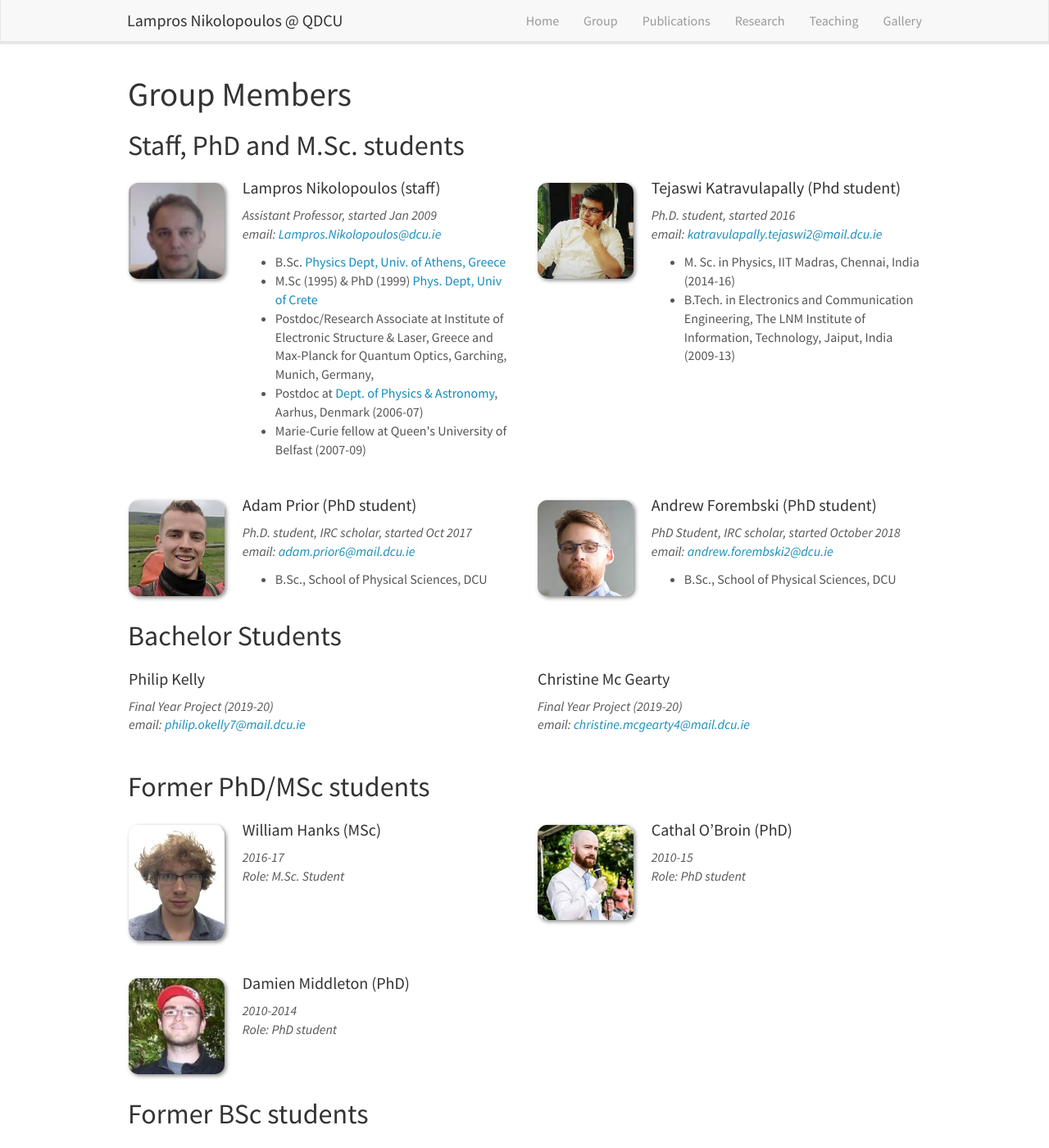
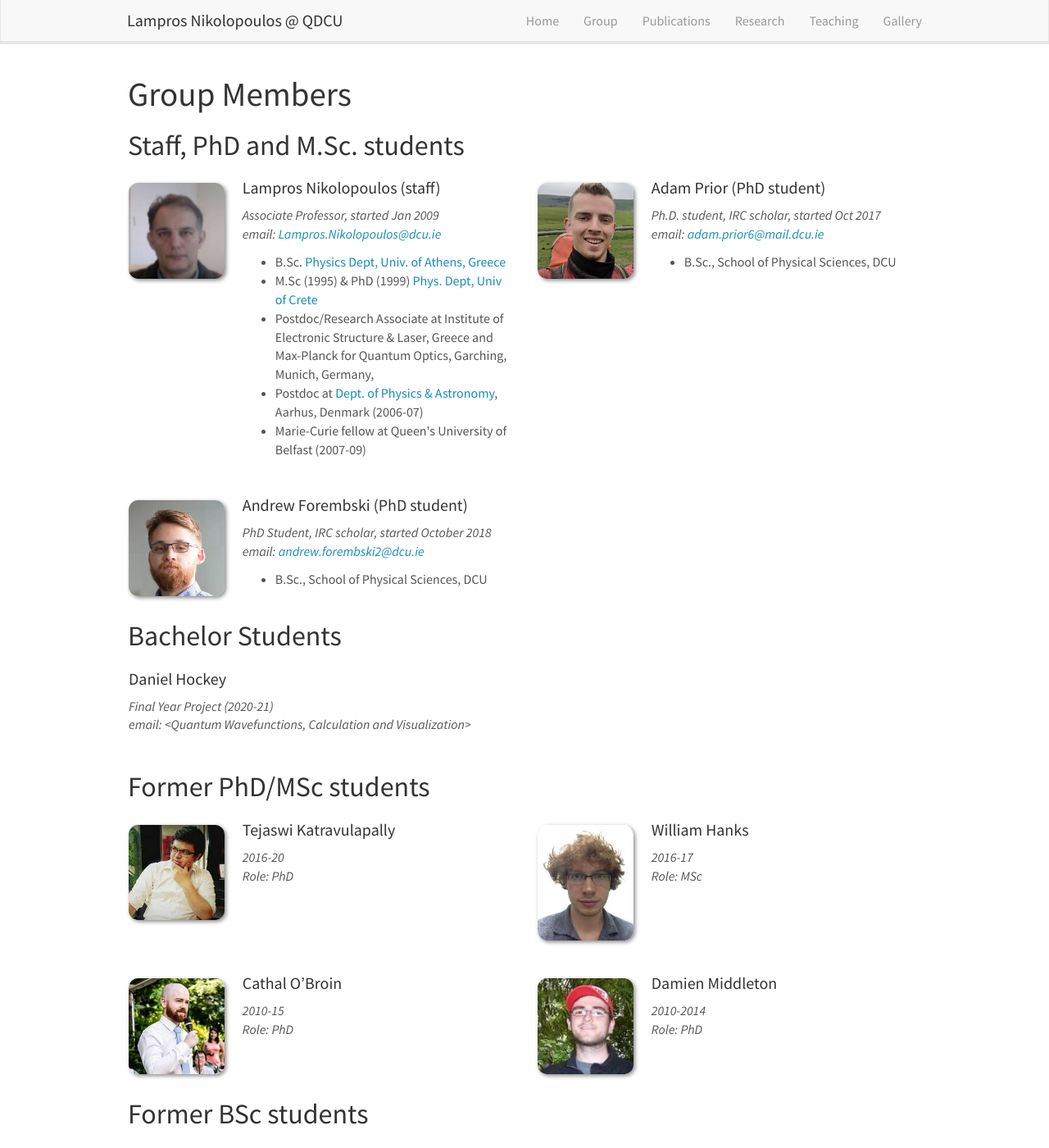
Before and after one commit to lnikolopoulos/lnikolopoulos.github.io, a Jekyll site: the page built from _pages/team.md, in a window 1280 px wide and 1400 px high. Shown: the whole window at 82% size. Built offline with Jekyll 4.4.1, drawn with Linux system fonts in a browser that asks for light colours; nearby versions of some CDN libraries; some of the changed text lies outside the part shown.

Commit message:
First update for 2021, team-members, updated teaching notes

```diff
--- a/_data/alumni_bsc.yml
+++ b/_data/alumni_bsc.yml
@@ -1,3 +1,18 @@
+- name: Philip Kelly (2020)
+  photo: rock.jpg
+  info: Final Year Project (2019-20)
+  email: philip.okelly7@mail.dcu.ie
+  number_educ: 0
+  education1:
+
+- name: Christine Mc Gearty (2020)
+  photo: rock.jpg
+  info: Final Year Project (2019-20)
+  email: christine.mcgearty4@mail.dcu.ie
+  number_educ: 0
+  education1:
+
+
 - name: Conor Boyle (2019)
 
 - name: Aaron Lalor-Fitzpatrick (2019)
--- a/_data/alumni_members.yml
+++ b/_data/alumni_members.yml
@@ -1,24 +1,37 @@
-- name: William Hanks (MSc)
+- name: Tejaswi Katravulapally
+  photo: tejaswi.jpg
+  duration: 2016-20
+  info: PhD
+  email: katravulapally.tejaswi2@mail.dcu.ie
+  number_educ: 2
+  education1: PhD Dublin City University (2020)
+  education2: M. Sc. in Physics, IIT Madras, Chennai, India (2014-16)
+  education3: B.Tech. in Electronics and Communication Engineering, The LNM Institute of Information, Technology, Jaiput, India (2009-13)
+
+
+
+
+- name: William Hanks
   photo: william_hanks.jpg
   duration: 2016-17
-  info: M.Sc. Student
+  info: MSc
   email:
   number_educ: 2
   education1: B.Sc. in Physics with Astronomy, DCU, (2016)
   education2: M.Sc.  Dublin City University (2017)
 
-- name:  Cathal O'Broin (PhD)
+- name:  Cathal O'Broin
   photo: cathal_obroin.jpg
-  info: PhD student
+  info: PhD
   duration: 2010-15
   email:
   number_educ: 2
   education1: B.Sc. in Physics with Astronomy, (2010)
   education3: PhD Dublin City University (2015)!
 
-- name: Damien Middleton (PhD)
+- name: Damien Middleton
   photo: damien_middleton.jpg
-  info: PhD student
+  info: PhD
   duration: 2010-2014
   email:
   number_educ: 2
--- a/_data/students.yml
+++ b/_data/students.yml
@@ -8,16 +8,17 @@
 #  education3:
 #  education4:
 
-- name: Philip Kelly
+- name: Daniel Hockey
   photo: rock.jpg
-  info: Final Year Project (2019-20)
-  email: philip.okelly7@mail.dcu.ie
+  info: Final Year Project (2020-21)
+  email: Quantum Wavefunctions, Calculation and Visualization
+  email1: daniel.hockey2@mail.dcu.ie
   number_educ: 0
   education1:
 
-- name: Christine Mc Gearty
-  photo: rock.jpg
-  info: Final Year Project (2019-20)
-  email: christine.mcgearty4@mail.dcu.ie
-  number_educ: 0
-  education1:
+#- name: Christine Mc Gearty
+#  photo: rock.jpg
+#  info: Final Year Project (2019-20)
+#  email: christine.mcgearty4@mail.dcu.ie
+#  number_educ: 0
+#  education1:
--- a/_data/team_members.yml
+++ b/_data/team_members.yml
@@ -1,6 +1,6 @@
 - name: Lampros Nikolopoulos (staff)
   photo: lampros_nikolopoulos.jpg
-  info: Assistant Professor, started Jan 2009
+  info: Associate Professor, started Jan 2009
   email: Lampros.Nikolopoulos@dcu.ie
   number_educ: 5
   education1: B.Sc.  <a href="http://en.phys.uoa.gr">Physics Dept, Univ. of Athens, Greece</a>
@@ -8,14 +8,6 @@
   education3: Postdoc/Research Associate at Institute of Electronic Structure & Laser, Greece and Max-Planck for Quantum Optics, Garching, Munich, Germany,
   education4: Postdoc at <a href="https://phys.au.dk/en"> Dept. of Physics & Astronomy</a>, Aarhus, Denmark (2006-07)
   education5: Marie-Curie fellow at Queen's University of Belfast (2007-09) <a href="https://www.qub.ac.uk/schools/SchoolofMathematicsandPhysics/"></a>
-
-- name: Tejaswi Katravulapally (Phd student)
-  photo: tejaswi.jpg
-  info: Ph.D. student, started 2016
-  email: katravulapally.tejaswi2@mail.dcu.ie
-  number_educ: 2
-  education1: M. Sc. in Physics, IIT Madras, Chennai, India (2014-16)
-  education2: B.Tech. in Electronics and Communication Engineering, The LNM Institute of Information, Technology, Jaiput, India (2009-13)
 
 - name: Adam Prior (PhD student)
   photo: adam_prior.jpg
--- a/_pages/teaching.md
+++ b/_pages/teaching.md
@@ -19,12 +19,12 @@ For any question you may have please sent email to [lampros.nikolopoulos@dcu.ie]
 
 ## PS223: Introduction to methods of Classical Mechanics
 
-[Notes 2019-20]({{ site.baseurl }}/teaching/ps223/pdf/ps223_notes_2019.pdf)
+[Notes 2020-21]({{ site.baseurl }}/teaching/ps223/pdf/ps223_notes_2020.pdf)
 
 ## PS301: Quantum Mechanics II
 
-[Notes 2019-20]({{ site.baseurl }}/teaching/ps301/pdf/ps301_notes_2019.pdf)
+[Notes 2020-21]({{ site.baseurl }}/teaching/ps301/pdf/ps301_notes_2020.pdf)
 
 ## PS412: Classical Electrodynamics
 
-[Notes 2019-20]({{ site.baseurl }}/teaching/ps412/pdf/ps412_notes_2019.pdf)
+[Notes 2020-21]({{ site.baseurl }}/teaching/ps412/pdf/ps412_notes_2020.pdf)
```
Also changed, not shown: 3 other files.
